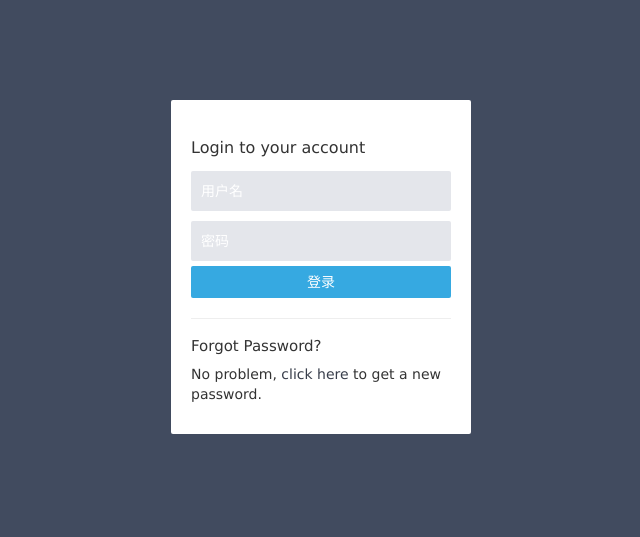
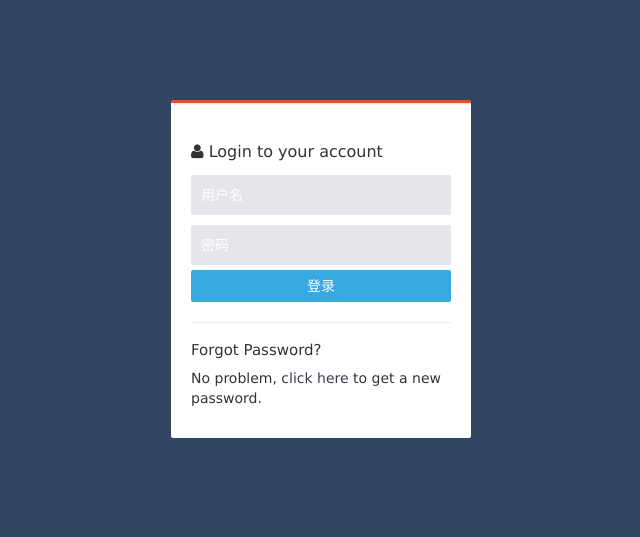
Before and after one commit to cash2one/Baymax, a Django app: page /app/login/ in a window 1280 px wide. Shown: the top 537 px of the page, without its empty margins (319-959 px from the left). Run offline with Django 3.2, Linux system fonts and the light colour scheme; some libraries are stand-ins or nearby versions.

Commit message:
login styles

```diff
--- a/templates/app/login.html
+++ b/templates/app/login.html
@@ -10,7 +10,7 @@
     <link rel="stylesheet" href="{{ STATIC_URL }}css/style.min.css">
     <script type="text/javascript" src="{{ STATIC_URL }}js/jquery213.js"></script>
 </head>
-<body style="background-color: #414b5f">
+<body style="background-color: #324664">
 {% if password_is_wrong %}
     <div class="alert alert-error">
         <button type="button" class="close" data-dismiss="alert">×</button>
@@ -21,8 +21,10 @@
     <div class="row">
 
         <div class="row">
-            <div class="login-box">
-                <h2>Login to your account</h2>
+            <div class="login-box" style="border-top: #e15230 3px solid;">
+                <h2><i class="fa fa-user"></i>
+                    Login to your account
+                </h2>
 
                 <form class="form-horizontal" action="" method="post">
 
```
